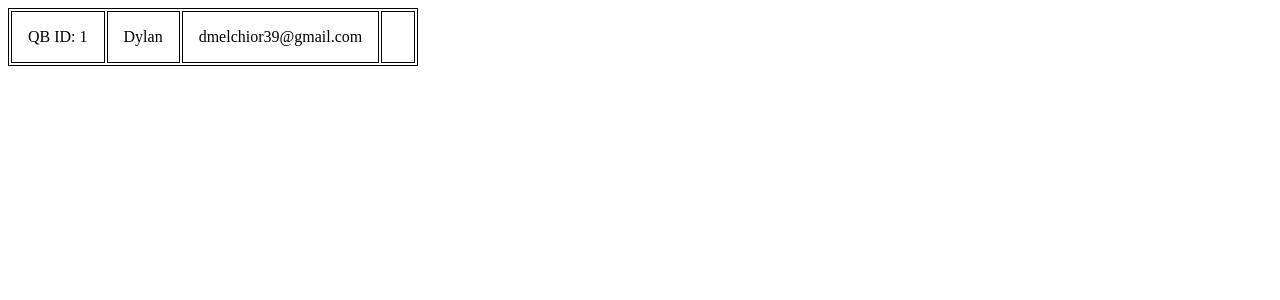
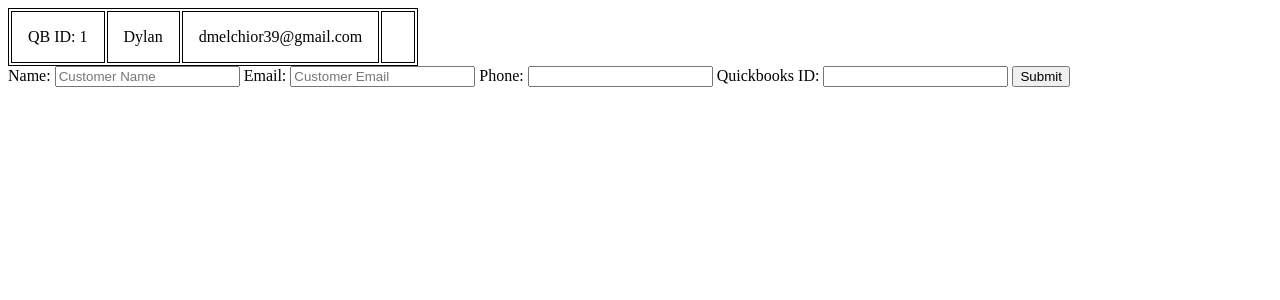
Before and after one commit to dylanmelchior/axist-rental-dashboard, a Django app: page /dashboard/ in a window 1280 px wide. Shown: the top 300 px of the page. Run offline with Django 5.2, Linux system fonts and the light colour scheme; data comes from the database, SQL or seed files in the repository; both versions use the stored data as it was after the commit.

Commit message:
Created models for Rentals, RentalItems, and Items. Configured a view/url for creating a new customer manually.

```diff
--- a/axist_dashboard/dashboard/models.py
+++ b/axist_dashboard/dashboard/models.py
@@ -5,10 +5,33 @@ from django.db import models
 class Customer(models.Model):
     name = models.CharField(max_length=200)
     phone = models.CharField(max_length=200, null = True)
-    email = models.EmailField(null = True)
+    email = models.EmailField()
     qb_id = models.BigIntegerField()
 
 
 class OutreachLog(models.Model):
     customer = models.ForeignKey(Customer, on_delete=models.CASCADE)
     lastContacted = models.DateField()
+
+class Rental(models.Model):
+    customer = models.ForeignKey(Customer, on_delete=models.CASCADE)
+    location = models.CharField(max_length = 200)
+    price = models.DecimalField(max_digits = 10, decimal_places = 2)
+    deliveryDate = models.DateTimeField(null = True)
+    eventDateStart = models.DateTimeField(null = True)
+    eventDateEnd = models.DateTimeField(null = True)
+    pickupDate = models.DateTimeField(null = True)
+
+class Item(models.Model):
+    item = models.CharField(max_length = 200)
+    itemPrice = models.DecimalField(max_digits = 10, decimal_places = 2)
+    itemWidth = models.DecimalField(max_digits = 6, decimal_places = 2)
+    itemHeight = models.DecimalField(max_digits = 6, decimal_places = 2)
+    itemDepth = models.DecimalField(max_digits = 6, decimal_places = 2)
+    itemDescription = models.CharField(max_length = 200, null = True)
+
+class RentalItem(models.Model):
+    rental = models.ForeignKey(Rental, on_delete = models.CASCADE)
+    item = models.ForeignKey(Item, on_delete = models.CASCADE)
+    quantity = models.IntegerField()
+    notes = models.CharField(max_length = 500, null = True)
--- a/axist_dashboard/dashboard/templates/dashboard.html
+++ b/axist_dashboard/dashboard/templates/dashboard.html
@@ -17,5 +17,24 @@
             </tr>
         {% endfor %}
     </table>
+
+    <form method="post" action="/createcustomer/">
+        {% csrf_token %}
+        <label for = "new-customer-name">Name: </label>
+        <input type="text" id="new-customer-name" name = "name" placeholder = "Customer Name" required>
+
+        <label for = "new-customer-email">Email: </label>
+        <input type="email" id="new-customer-email" name = "email" placeholder = "Customer Email" required>
+
+        <label for = "new-customer-phone">Phone: </label>
+        <input type="tel" id="new-customer-phone" name = "phone" pattern="">
+        {% comment %} [0-9]{3}-[0-9]{2}-[0-9]{3} {% endcomment %}
+
+        <label for = "new-customer-QBID">Quickbooks ID: </label>
+        <input type="number" id="new-customer-QBID" name = "qbID" required>
+
+        <input type="submit" placeholder = "Create">
+    </form>
+
 </body>
 </html>
--- a/axist_dashboard/dashboard/urls.py
+++ b/axist_dashboard/dashboard/urls.py
@@ -7,4 +7,5 @@ urlpatterns = [
     path("login/", views.login, name="login"),
     path("callback/", views.callback, name="callback"),
     path("customers/", views.get_customers, name="get_customers"),
+    path("createcustomer/", views.create_customer, name="create_customer"),
 ]
--- a/axist_dashboard/dashboard/views.py
+++ b/axist_dashboard/dashboard/views.py
@@ -2,6 +2,7 @@ from django.contrib.auth import authenticate, login, logout
 from django.contrib.auth.decorators import login_required
 from django.contrib.auth.models import User
 from django.http import JsonResponse
+from django.views.decorators.csrf import requires_csrf_token
 from django.shortcuts import get_object_or_404, redirect, render
 import os
 from intuitlib.client import AuthClient
@@ -81,4 +82,18 @@ def get_customers(request):
     request.session["access_token"] = auth_client.access_token
     request.session["refresh_token"] = auth_client.refresh_token
 
-    return JsonResponse({"customers": customers_json})
+    return redirect("dashboard")
+
+@requires_csrf_token
+def create_customer(request):
+    if request.method == "POST":
+        name = request.POST["name"]
+        email = request.POST["email"]
+        phone = request.POST.get("phone")
+        if not phone:
+            phone = ""
+        qbID = request.POST["qbID"]
+        Customer.objects.create(name = name, phone = phone, email = email, qb_id = qbID)
+        print("New Customer Created")
+    customers = Customer.objects.all()
+    return render(request, "dashboard.html", {"customers" : customers})
```
Also changed, not shown: axist_dashboard/dashboard/migrations/0006_item_rental_rentalitem.py (added), axist_dashboard/db.sqlite3.
